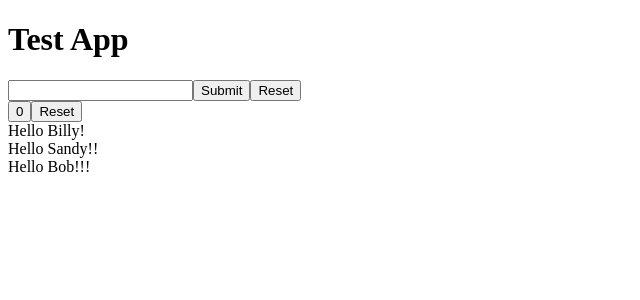
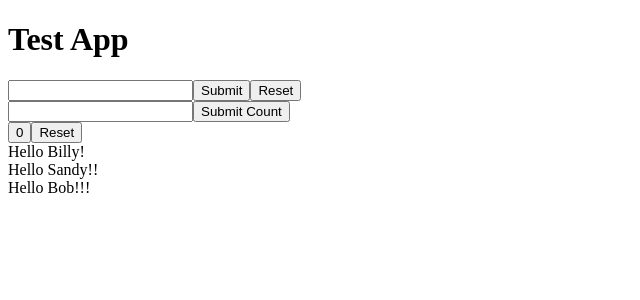
Before and after one commit to NathanielPather/Ts-React, a React (Vite) app: page / in a window 1280 px wide. Shown: the top 300 px of the page, without its empty margins (0-640 px from the left). Built offline with nearby package versions, Linux system fonts and the light colour scheme.

Commit message:
Add counter form

```diff
--- a/src/Counter.tsx
+++ b/src/Counter.tsx
@@ -1,21 +1,37 @@
+// form to type a number to update the counter
+
+// submit form my pressing enter or clicking button
+// reset form button to reset form input
+// page should not reload when submitting the form
+// clicking reset should not reload page
+
 import { useState } from "react"
 
 
 
 export default function Counter() {
     const [count, setCount] = useState(0)
+    const [inputValue, setInputValue] = useState("")
 
     const incrementCount = () => {
-        setCount(count+1)
+        setCount(count + 1)
     }
-    const resetCount = () => {
+    const reset = () => {
         setCount(0)
+        setInputValue("")
     }
 
-    return(
+    return (
         <>
+            <form onSubmit={event => {
+                event.preventDefault()
+                setCount(Number(inputValue))
+            }}>
+                <input value={inputValue} onChange={(event) => setInputValue(event.target.value)} />
+                <button>Submit Count</button>
+            </form>
             <button onClick={incrementCount}>{count}</button>
-            <button onClick={resetCount}>Reset</button>
+            <button onClick={reset}>Reset</button>
         </>
     )
 }
```
